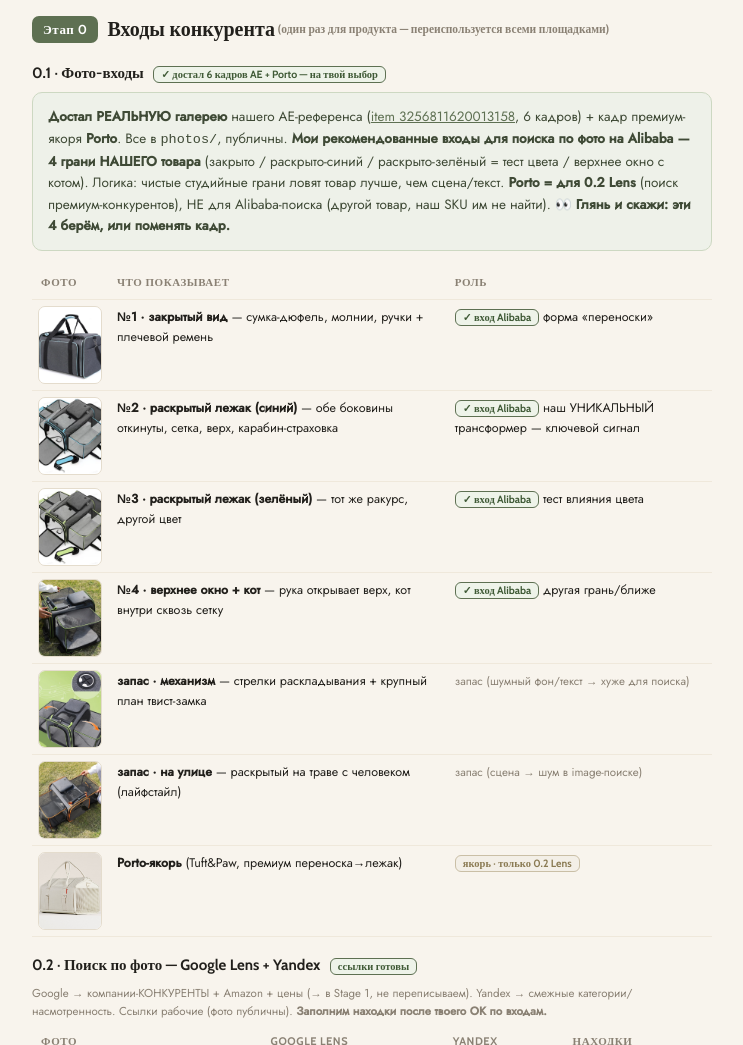
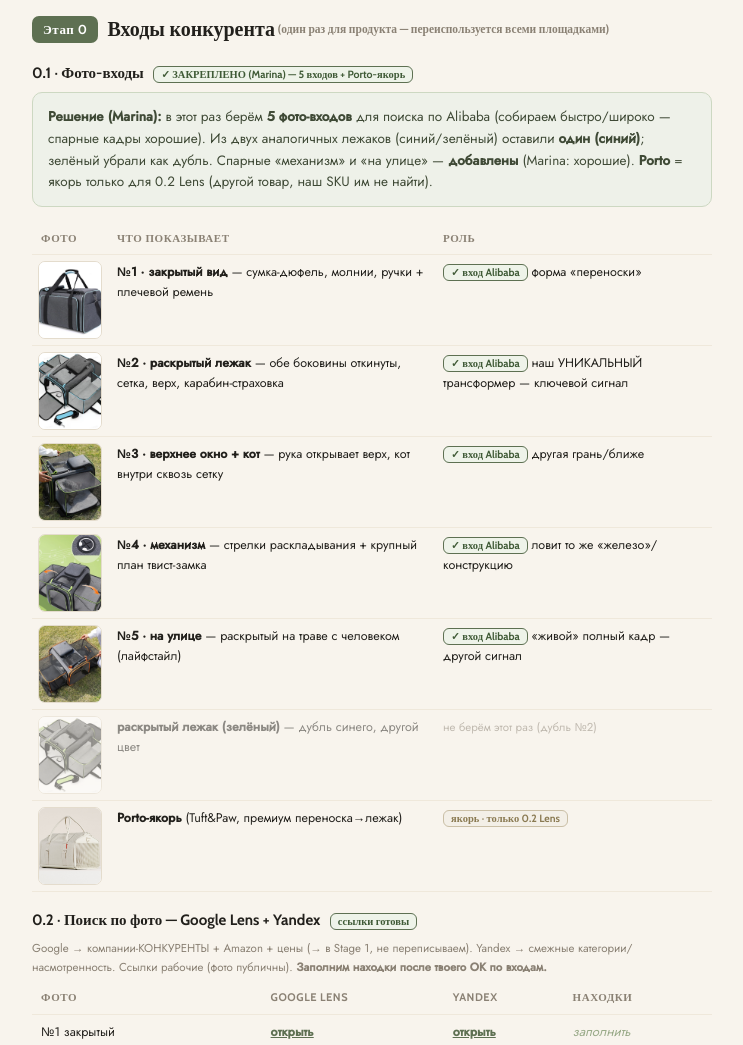
Before and after one commit to marynapiatsiukmovaro/movaro-sourcing-lab, a plain HTML site: page outdoor-cat-carrier-bag/sourcing.html in a window 1280 px wide. Shown: the part 380-1425 px from the top of the page, without its empty margins (268-1011 px from the left). Drawn offline with nearby package versions, Linux system fonts and the light colour scheme.

Commit message:
Outdoor Cat Carrier · 0.1 LOCKED: 5 photo inputs (drop green dup, add mechanism+outdoor per Marina); Porto=Lens anchor

```diff
--- a/outdoor-cat-carrier-bag/sourcing.html
+++ b/outdoor-cat-carrier-bag/sourcing.html
@@ -39,28 +39,28 @@ td.thumb img{width:64px;height:78px;object-fit:cover}
   <!-- ===================== ЭТАП 0 — ВХОДЫ ===================== -->
   <h2><span class="et">Этап 0</span>Входы конкурента <span class="src">&nbsp;(один раз для продукта — переиспользуется всеми площадками)</span></h2>
 
-  <h3>0.1 · Фото-входы <span class="pick" style="margin-left:6px">✓ достал 6 кадров AE + Porto — на твой выбор</span></h3>
-  <div class="card-note"><b>Достал РЕАЛЬНУЮ галерею</b> нашего AE-референса (<a href="https://www.aliexpress.com/item/3256811620013158.html" target="_blank">item 3256811620013158</a>, 6 кадров) + кадр премиум-якоря <b>Porto</b>. Все в <code>photos/</code>, публичны. <b>Мои рекомендованные входы для поиска по фото на Alibaba — 4 грани НАШЕГО товара</b> (закрыто / раскрыто-синий / раскрыто-зелёный = тест цвета / верхнее окно с котом). Логика: чистые студийные грани ловят товар лучше, чем сцена/текст. <b>Porto = для 0.2 Lens</b> (поиск премиум-конкурентов), НЕ для Alibaba-поиска (другой товар, наш SKU им не найти). <b>👀 Глянь и скажи: эти 4 берём, или поменять кадр.</b></div>
+  <h3>0.1 · Фото-входы <span class="pick" style="margin-left:6px">✓ ЗАКРЕПЛЕНО (Marina) — 5 входов + Porto-якорь</span></h3>
+  <div class="card-note"><b>Решение (Marina):</b> в этот раз берём <b>5 фото-входов</b> для поиска по Alibaba (собираем быстро/широко — спарные кадры хорошие). Из двух аналогичных лежаков (синий/зелёный) оставили <b>один (синий)</b>; зелёный убрали как дубль. Спарные «механизм» и «на улице» — <b>добавлены</b> (Marina: хорошие). <b>Porto</b> = якорь только для 0.2 Lens (другой товар, наш SKU им не найти).</div>
   <table>
     <tr><th>Фото</th><th>Что показывает</th><th>Роль</th></tr>
     <tr><td class="thumb"><a href="photos/oc-closed.jpg" target="_blank"><img src="photos/oc-closed.jpg"></a></td>
       <td><b>№1 · закрытый вид</b> — сумка-дюфель, молнии, ручки + плечевой ремень</td>
       <td><span class="pick">✓ вход Alibaba</span> форма «переноски»</td></tr>
     <tr><td class="thumb"><a href="photos/oc-expanded-blue.jpg" target="_blank"><img src="photos/oc-expanded-blue.jpg"></a></td>
-      <td><b>№2 · раскрытый лежак (синий)</b> — обе боковины откинуты, сетка, верх, карабин-страховка</td>
+      <td><b>№2 · раскрытый лежак</b> — обе боковины откинуты, сетка, верх, карабин-страховка</td>
       <td><span class="pick">✓ вход Alibaba</span> наш УНИКАЛЬНЫЙ трансформер — ключевой сигнал</td></tr>
-    <tr><td class="thumb"><a href="photos/oc-expanded-green.jpg" target="_blank"><img src="photos/oc-expanded-green.jpg"></a></td>
-      <td><b>№3 · раскрытый лежак (зелёный)</b> — тот же ракурс, другой цвет</td>
-      <td><span class="pick">✓ вход Alibaba</span> тест влияния цвета</td></tr>
     <tr><td class="thumb"><a href="photos/oc-topopen-cat.jpg" target="_blank"><img src="photos/oc-topopen-cat.jpg"></a></td>
-      <td><b>№4 · верхнее окно + кот</b> — рука открывает верх, кот внутри сквозь сетку</td>
+      <td><b>№3 · верхнее окно + кот</b> — рука открывает верх, кот внутри сквозь сетку</td>
       <td><span class="pick">✓ вход Alibaba</span> другая грань/ближе</td></tr>
     <tr><td class="thumb"><a href="photos/oc-mechanism.jpg" target="_blank"><img src="photos/oc-mechanism.jpg"></a></td>
-      <td><b>запас · механизм</b> — стрелки раскладывания + крупный план твист-замка</td>
-      <td><span class="src">запас (шумный фон/текст → хуже для поиска)</span></td></tr>
+      <td><b>№4 · механизм</b> — стрелки раскладывания + крупный план твист-замка</td>
+      <td><span class="pick">✓ вход Alibaba</span> ловит то же «железо»/конструкцию</td></tr>
     <tr><td class="thumb"><a href="photos/oc-outdoor.jpg" target="_blank"><img src="photos/oc-outdoor.jpg"></a></td>
-      <td><b>запас · на улице</b> — раскрытый на траве с человеком (лайфстайл)</td>
-      <td><span class="src">запас (сцена → шум в image-поиске)</span></td></tr>
+      <td><b>№5 · на улице</b> — раскрытый на траве с человеком (лайфстайл)</td>
+      <td><span class="pick">✓ вход Alibaba</span> «живой» полный кадр — другой сигнал</td></tr>
+    <tr style="opacity:.5"><td class="thumb"><a href="photos/oc-expanded-green.jpg" target="_blank"><img src="photos/oc-expanded-green.jpg"></a></td>
+      <td><b>раскрытый лежак (зелёный)</b> — дубль синего, другой цвет</td>
+      <td><span class="src">не берём этот раз (дубль №2)</span></td></tr>
     <tr><td class="thumb"><a href="photos/porto.jpg" target="_blank"><img src="photos/porto.jpg"></a></td>
       <td><b>Porto-якорь</b> (Tuft&amp;Paw, премиум переноска→лежак)</td>
       <td><span class="alt" style="background:#F3EFE7;border:1px solid #cabfa6;border-radius:6px;padding:1px 7px;font-size:10.5px;font-weight:700;color:#8A7A52;font-family:Cabin">якорь · только 0.2 Lens</span></td></tr>
```
